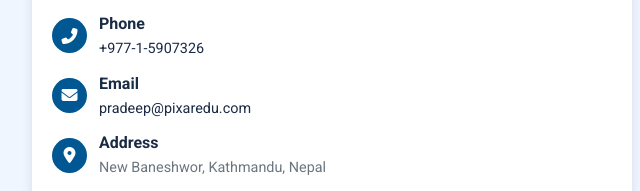
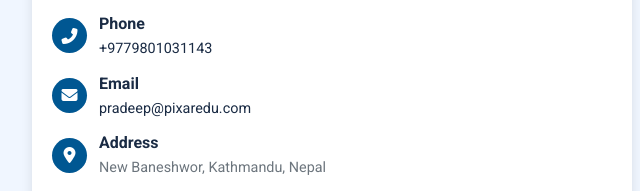
Before and after one commit to pixaredu/PixarEdu, a plain HTML site: page index.html in a window 1280 px wide. Shown: the part 430-621 px from the top of the page, 308-948 px from the left. Drawn offline with Linux system fonts and the light colour scheme.

Commit message:
Update index.html

```diff
--- a/index.html
+++ b/index.html
@@ -412,7 +412,7 @@
                         </div>
                         <div class="contact-text">
                             <h3>Phone</h3>
-                            <p><a href="tel:+97715907326">+977-1-5907326</a></p>
+                            <p><a href="tel:+9779801031143">+9779801031143</a></p>
                         </div>
                     </div>
 
```
